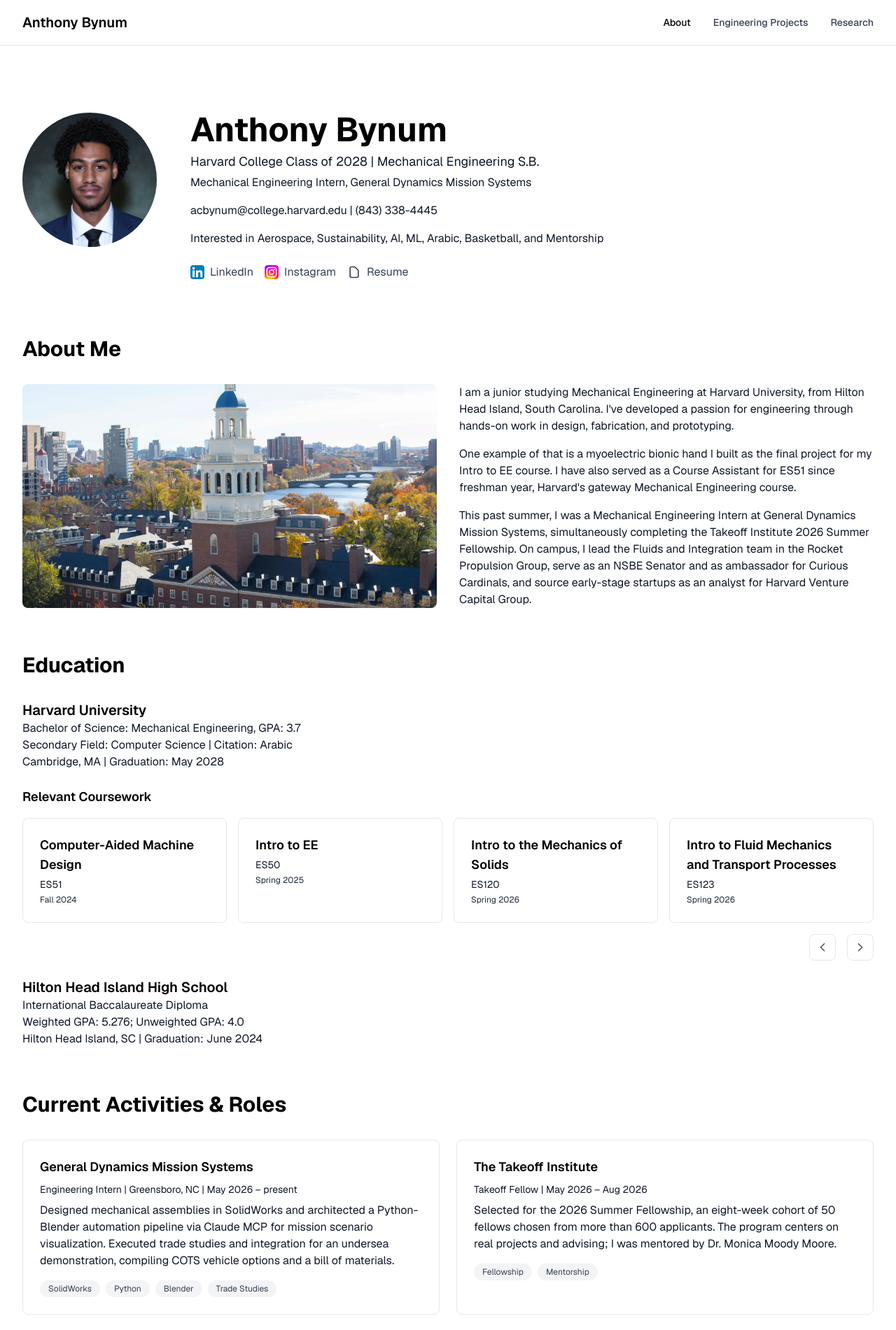
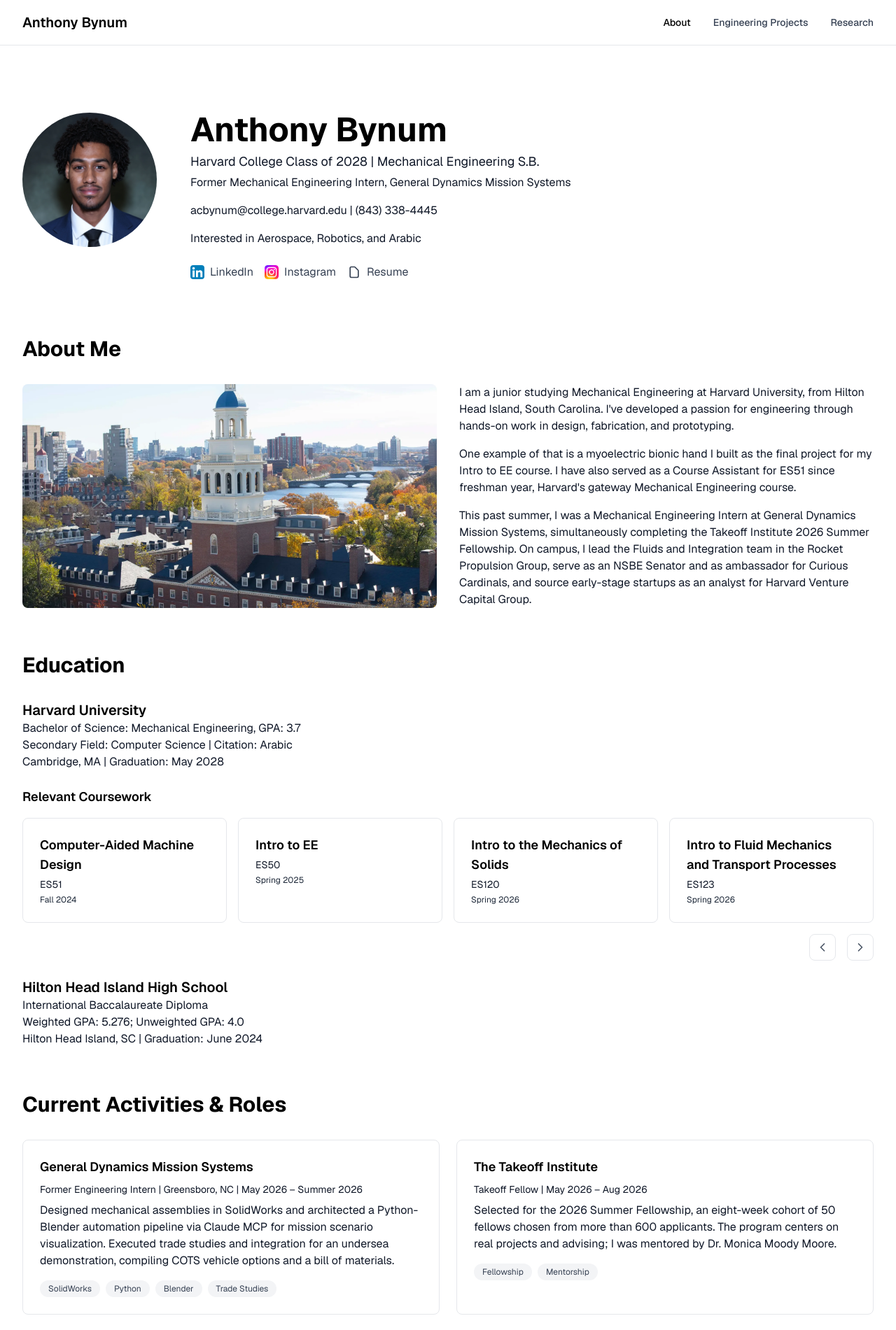
Before and after one commit to acbynumii/acbynum, a Next.js app: page / in a window 1280 px wide. Shown: the top 1901 px of the page at 70% size. Built offline with nearby package versions, Linux system fonts and the light colour scheme.

Commit message:
Mark the GDMS internship as former and narrow the interests line.
The header now says former mechanical engineering intern, and the interests line is Aerospace, Robotics, and Arabic.

Co-authored-by: acbynumii <acbynumii@users.noreply.github.com>

```diff
--- a/app/layout.tsx
+++ b/app/layout.tsx
@@ -17,7 +17,7 @@ const geistMono = Geist_Mono({
 
 export const metadata: Metadata = {
   title: "Anthony Bynum | Engineering Portfolio",
-  description: "Harvard College Class of 2028 junior studying Mechanical Engineering. Mechanical engineering intern at General Dynamics Mission Systems. Interested in Aerospace, Sustainability, AI, ML, Arabic, Basketball, and Mentorship.",
+  description: "Harvard College Class of 2028 junior studying Mechanical Engineering. Former mechanical engineering intern at General Dynamics Mission Systems. Interested in Aerospace, Robotics, and Arabic.",
   authors: [{ name: "Anthony Bynum" }],
   keywords: ["Anthony Bynum", "Harvard", "Mechanical Engineering", "Engineering Portfolio"],
 };
--- a/app/page.tsx
+++ b/app/page.tsx
@@ -112,7 +112,7 @@ export default function Home() {
                 General Dynamics Mission Systems
               </h3>
               <p className="text-sm text-gray-900 dark:text-gray-400">
-                Engineering Intern | Greensboro, NC | May 2026 – present
+                Former Engineering Intern | Greensboro, NC | May 2026 – Summer 2026
               </p>
               <p className="mt-2 text-gray-900 dark:text-gray-400">
                 Designed mechanical assemblies in SolidWorks and architected a Python-Blender automation pipeline via Claude MCP for mission scenario visualization. Executed trade studies and integration for an undersea demonstration, compiling COTS vehicle options and a bill of materials.
--- a/components/Hero.tsx
+++ b/components/Hero.tsx
@@ -24,13 +24,13 @@ export default function Hero() {
               Harvard College Class of 2028 | Mechanical Engineering S.B.
             </p>
             <p className="mt-1 text-base text-gray-900 dark:text-gray-400">
-              Mechanical Engineering Intern, General Dynamics Mission Systems
+              Former Mechanical Engineering Intern, General Dynamics Mission Systems
             </p>
             <p className="mt-4 text-base text-gray-900 dark:text-gray-400">
               acbynum@college.harvard.edu | (843) 338-4445
             </p>
             <p className="mt-4 text-base text-gray-900 dark:text-gray-400">
-              Interested in Aerospace, Sustainability, AI, ML, Arabic, Basketball, and Mentorship
+              Interested in Aerospace, Robotics, and Arabic
             </p>
             <div className="mt-6 flex flex-wrap items-center justify-center gap-4 md:justify-start">
               <Link
--- a/data/resume.ts
+++ b/data/resume.ts
@@ -33,7 +33,7 @@ export const personalInfo = {
   location: "Harvard College",
   classYear: "2028",
   email: "acbynum@college.harvard.edu", // Placeholder - update with actual email
-  bio: "Harvard College Class of 2028 junior | Mechanical Engineering S.B. Mechanical engineering intern at General Dynamics Mission Systems. Interested in Aerospace, Sustainability, AI, ML, Arabic, Basketball, and Mentorship.",
+  bio: "Harvard College Class of 2028 junior | Mechanical Engineering S.B. Former mechanical engineering intern at General Dynamics Mission Systems. Interested in Aerospace, Robotics, and Arabic.",
   interests: ["Aerospace", "Sustainability", "AI", "ML", "Arabic", "Basketball", "Mentorship"],
 };
 
@@ -51,7 +51,7 @@ export const workExperience: WorkExperience[] = [
     position: "Engineering Intern",
     location: "Greensboro, NC",
     startDate: "May 2026",
-    endDate: "Present",
+    endDate: "Summer 2026",
     description: [
       "Designed mechanical assemblies in SolidWorks and architected a Python-Blender automation pipeline via Claude MCP for mission scenario visualization.",
       "Executed trade studies and integration for an undersea demonstration, compiling COTS vehicle options and a bill of materials.",
```
